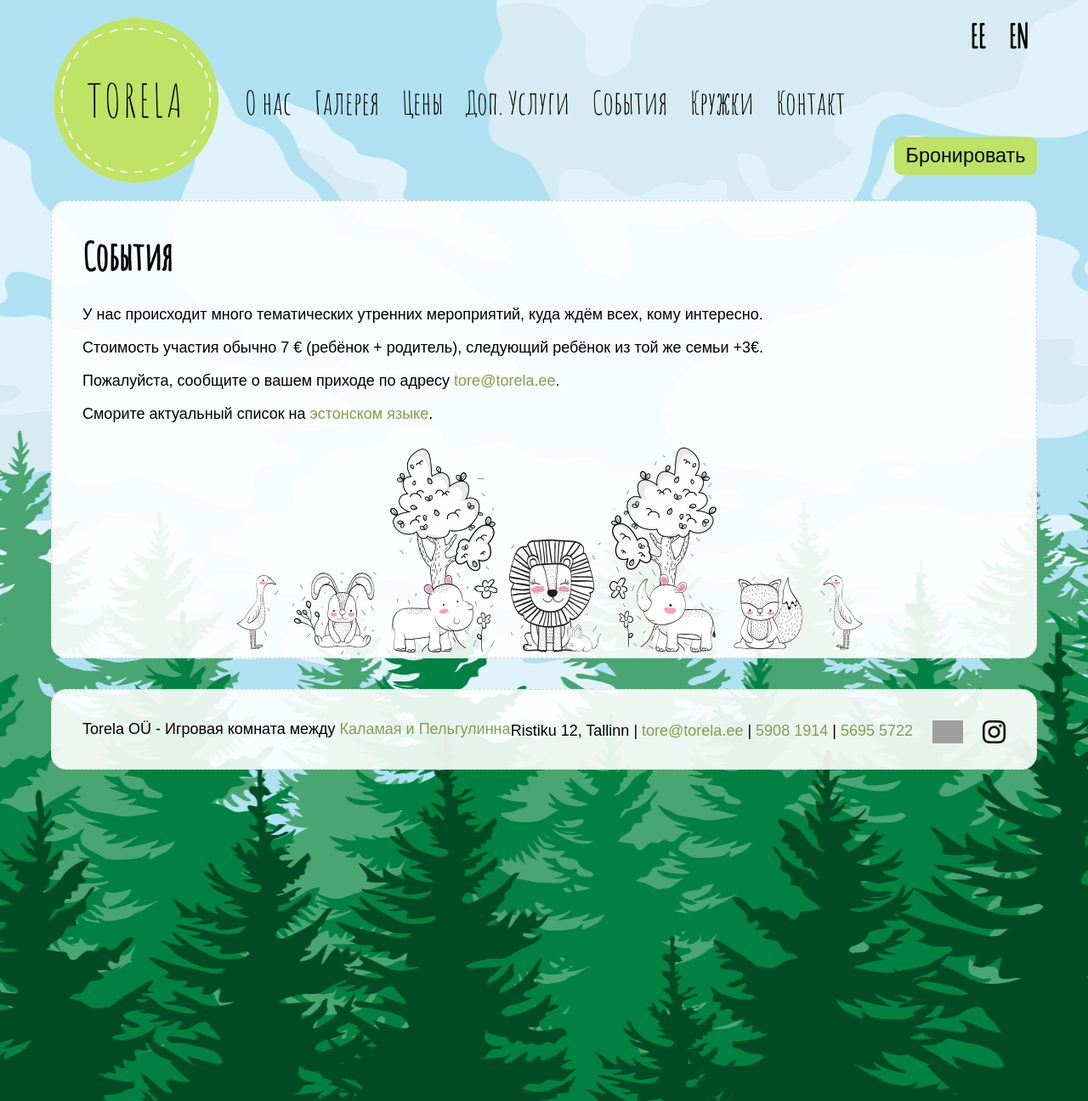
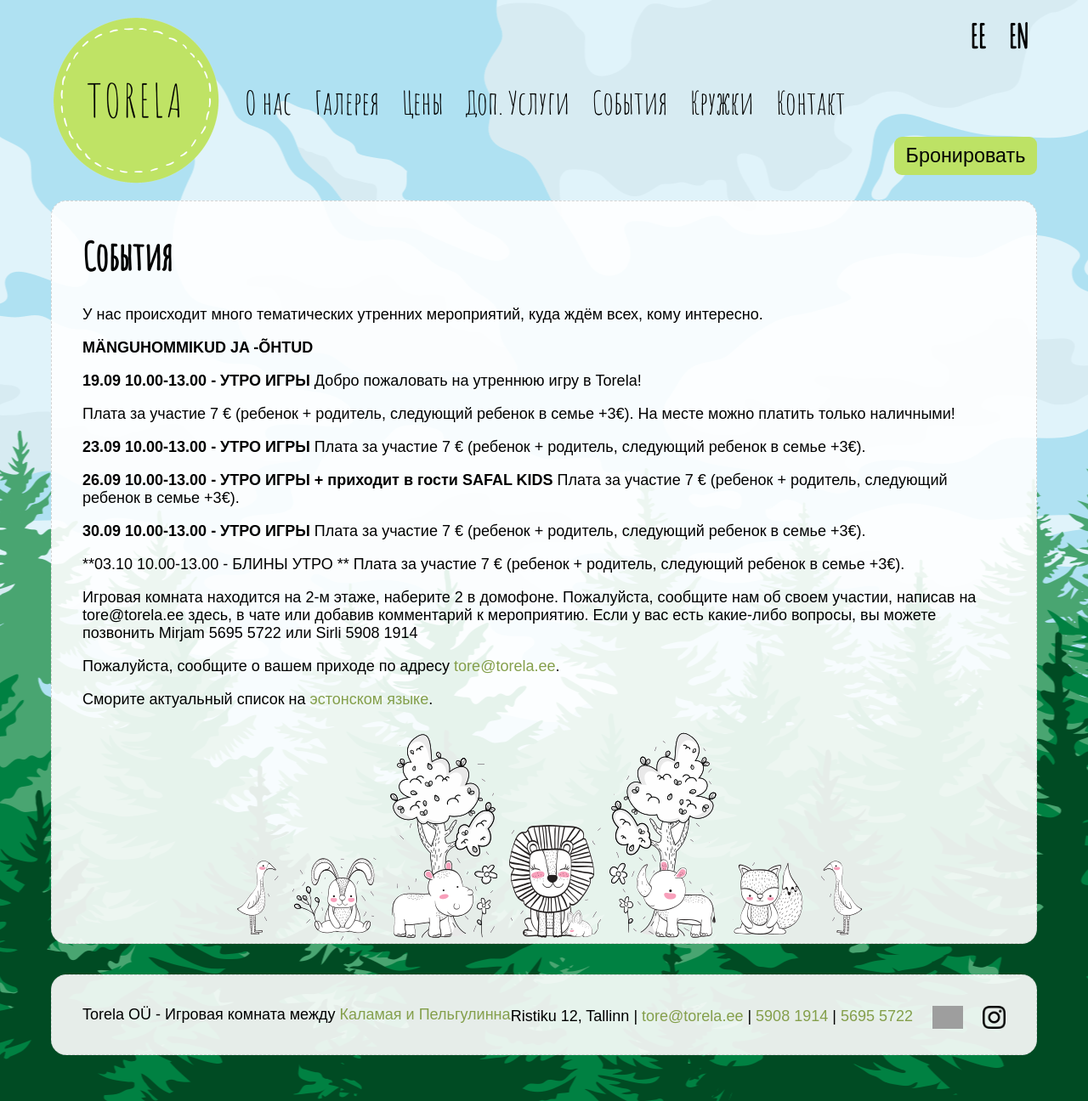
Before and after one commit to mypsik/torela, a Jekyll site: the page built from ru/events/index.md, in a window 1280 px wide. Shown: the whole page at 85% size. Built offline with Jekyll 4.4.1, drawn with Linux system fonts in a browser that asks for light colours; grey boxes are pictures that could not be loaded.

Commit message:
uued sündmused

```diff
--- a/ru/events/index.md
+++ b/ru/events/index.md
@@ -6,10 +6,31 @@ priority: 1.0
 en: /en/events/
 et: /syndmused/
 ---
-
 У нас происходит много тематических утренних мероприятий, куда ждём всех, кому интересно.
 
-Стоимость участия обычно 7 € (ребёнок + родитель), следующий ребёнок из той же семьи +3€.
+**MÄNGUHOMMIKUD JA -ÕHTUD**
+
+**19.09 10.00-13.00 - УТРО ИГРЫ**
+Добро пожаловать на утреннюю игру в Torela!
+
+Плата за участие 7 € (ребенок + родитель, следующий ребенок в семье +3€).
+На месте можно платить только наличными!
+
+**23.09 10.00-13.00 - УТРО ИГРЫ**
+Плата за участие 7 € (ребенок + родитель, следующий ребенок в семье +3€).
+
+**26.09 10.00-13.00 - УТРО ИГРЫ + приходит в гости SAFAL KIDS**
+Плата за участие 7 € (ребенок + родитель, следующий ребенок в семье +3€).
+
+**30.09 10.00-13.00 - УТРО ИГРЫ**
+Плата за участие 7 € (ребенок + родитель, следующий ребенок в семье +3€).
+
+**03.10 10.00-13.00 - БЛИНЫ УТРО **
+Плата за участие 7 € (ребенок + родитель, следующий ребенок в семье +3€).
+
+
+Игровая комната находится на 2-м этаже, наберите 2 в домофоне. Пожалуйста, сообщите нам об своем участии, написав на tore@torela.ee здесь, в чате или добавив комментарий к мероприятию.
+Если у вас есть какие-либо вопросы, вы можете позвонить  Mirjam 5695 5722 или Sirli 5908 1914
 
 Пожалуйста, сообщите о вашем приходе по адресу [{{ site.email | replace: '@', '$'}}](mailto).
 
```
